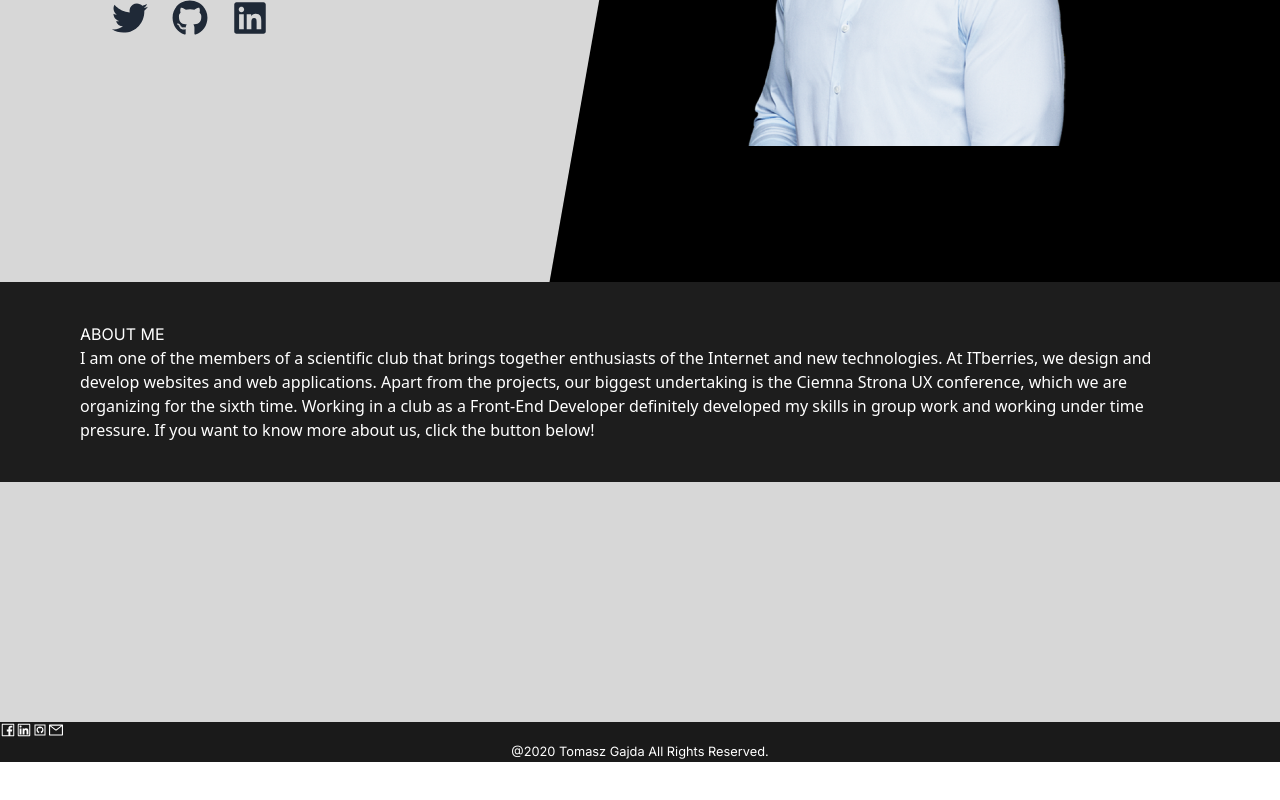
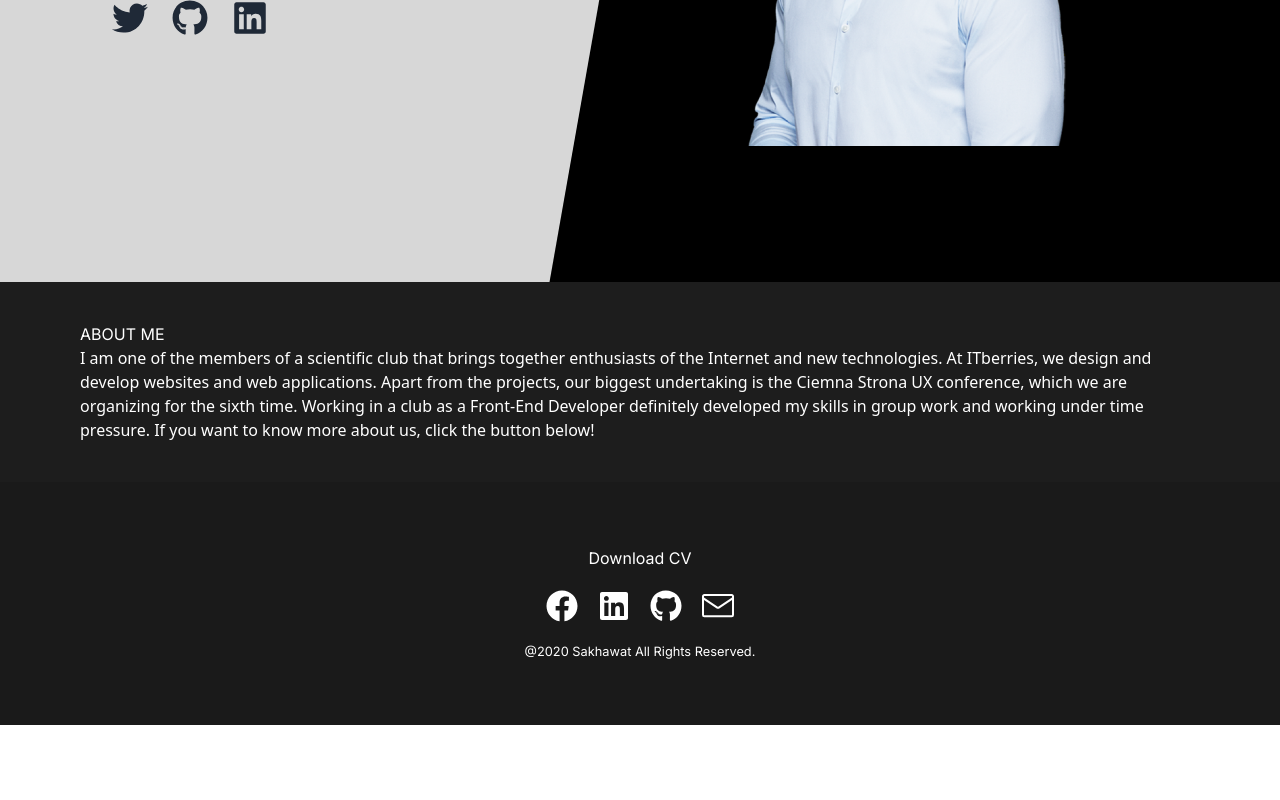
Before and after one commit to Sakhawat71/sakhawat, a Next.js app: page / in a window 1280 px wide. Shown: the part 502-1302 px from the top of the page. After the commit the page ends 1227 px from the top, so only its background shows below. Built offline with nearby package versions, Linux system fonts and the light colour scheme.

Commit message:
footer complete

```diff
--- a/package.json
+++ b/package.json
@@ -15,7 +15,8 @@
     "next": "14.2.5",
     "react": "^18",
     "react-dom": "^18",
-    "react-icons": "^5.3.0"
+    "react-icons": "^5.3.0",
+    "react-scroll-to-top": "^3.0.0"
   },
   "devDependencies": {
     "daisyui": "^4.12.10",
--- a/src/components/Footer/Footer.jsx
+++ b/src/components/Footer/Footer.jsx
@@ -1,22 +1,37 @@
+'use client'
 import Link from 'next/link';
 import React from 'react';
-import { AiOutlineFacebook, AiOutlineLinkedin, AiOutlineMail } from "react-icons/ai";
-import { LiaGithubSquare } from "react-icons/lia";
+import ScrollToTop from 'react-scroll-to-top';
+import { FaGithub, FaLinkedin, FaFacebook } from "react-icons/fa";
+import { GoMail } from "react-icons/go";
 
 const Footer = () => {
 
 
     return (
-        <div className='bg-[#1A1A1A] text-white text-center my-60'>
+        <div className='bg-[#1A1A1A] text-white text-center flex flex-col items-center justify-center py-16'>
 
-            <div className='flex '>
-                <Link href={"/"}> <AiOutlineFacebook />  </Link>
-                <Link href={"/"}> <AiOutlineLinkedin />  </Link>
-                <Link href={"/"}> <LiaGithubSquare />  </Link>
-                <Link href={"/"}> <AiOutlineMail />  </Link>
+            {/* <Link href={"/"} >BACK TO TOP</Link> */}
+            <button >Download CV </button>
+
+            <ScrollToTop
+                smooth
+                className='pl-1'
+            />
+
+
+            <div className='flex py-5 w-full items-center justify-center space-x-5'>
+
+                <Link href={"/"} > <FaFacebook className='w-8 h-8 ' />  </Link>
+
+                <Link href={"/"}> <FaLinkedin className='w-8 h-8 ' />  </Link>
+
+                <Link href={"/"}> <FaGithub className='w-8 h-8 ' />  </Link>
+
+                <Link href={"/"}> <GoMail className='w-8 h-8 ' />  </Link>
             </div>
 
-            <small>@2020 Tomasz Gajda All Rights Reserved.</small>
+            <small>@2020 Sakhawat All Rights Reserved.</small>
         </div>
     );
 };
```
Also changed, not shown: 1 other file (tests, documents, lock files or other folders).
